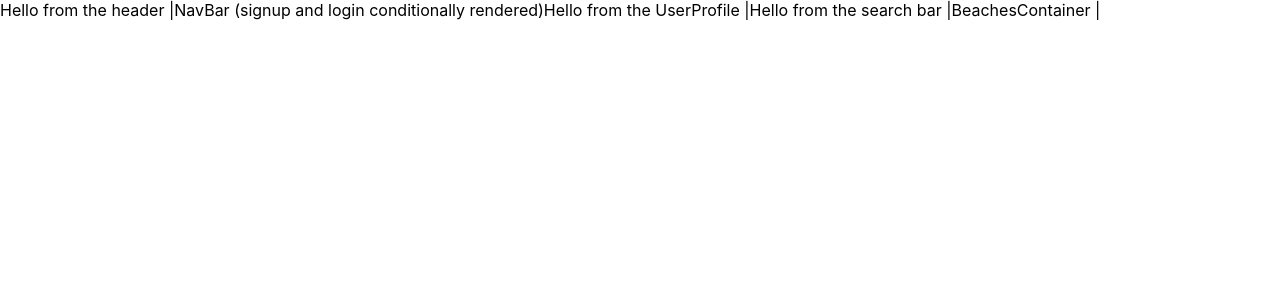
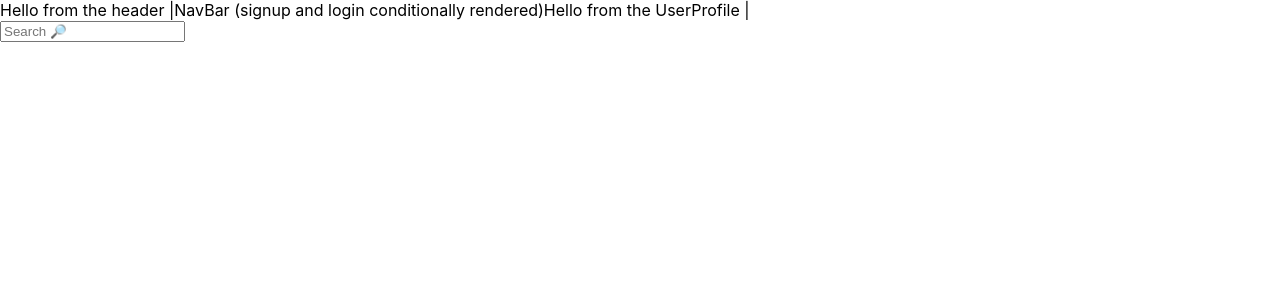
Before and after one commit to jmarthaller/finteck, a React (Create React App) app in the folder finteck-frontend/: page /profile in a window 1280 px wide. Shown: the top 300 px of the page. Built offline with nearby package versions, Linux system fonts and the light colour scheme; no server answers.

Commit message:
Add basic search bar

```diff
--- a/finteck-frontend/src/components/BeachesContainer.tsx
+++ b/finteck-frontend/src/components/BeachesContainer.tsx
@@ -26,7 +26,6 @@ function BeachesContainer({ beachesData }:any) {
 
     return (
         <>
-            BeachesContainer |
             {allBeaches}
         </>
     )
--- a/finteck-frontend/src/components/BeachesTile.tsx
+++ b/finteck-frontend/src/components/BeachesTile.tsx
@@ -5,7 +5,6 @@ function BeachesTile({ _id, name, position, level, confidenceScore, mapSRCForIfr
 
     return (
         <>
-        BeachesTile |
         <h1>{name}</h1>
         <h3>{position}</h3>
         <p>{confidenceScore}</p>
--- a/finteck-frontend/src/components/Search.tsx
+++ b/finteck-frontend/src/components/Search.tsx
@@ -2,20 +2,20 @@ import React from 'react';
 
 
 
-function Search() {
+function Search({ search, setSearch }: any) {
+
     return (
         <>
-            Hello from the search bar |
+            <div className="search">
+                <input
+                type="text"
+                id="search"
+                placeholder="Search 🔎"
+                value={search}
+                onChange={(e) => setSearch(e.target.value)}
+                />
+            </div>
         </>
-        // <div className="search">
-        //     <input
-        //     type="text"
-        //     id="search"
-        //     placeholder="Search 🔎"
-        //     value={search}
-        //     onChange={(e) => setSearch(e.target.value)}
-        //     />
-        // </div>
     );
 }
 
```
